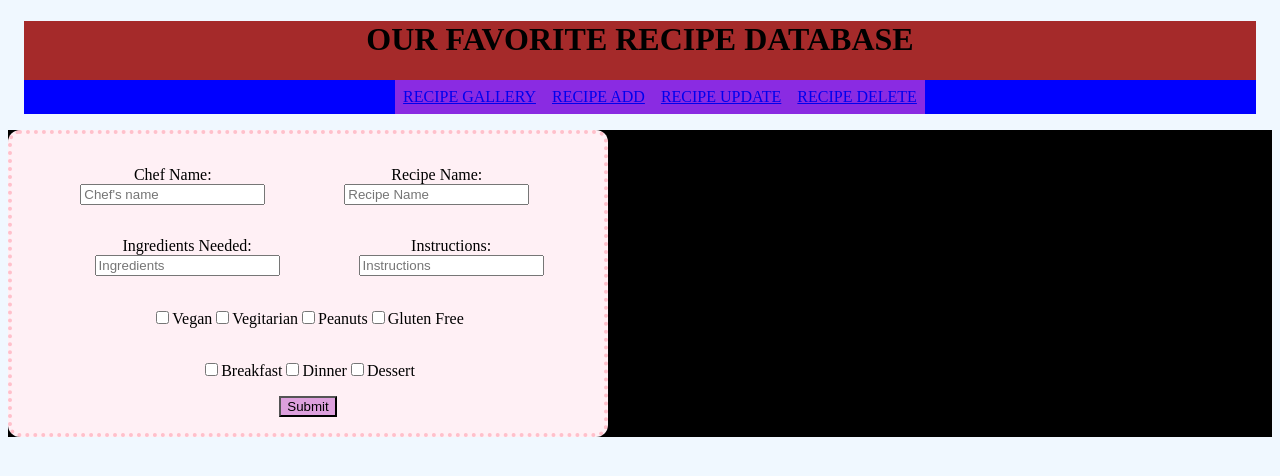
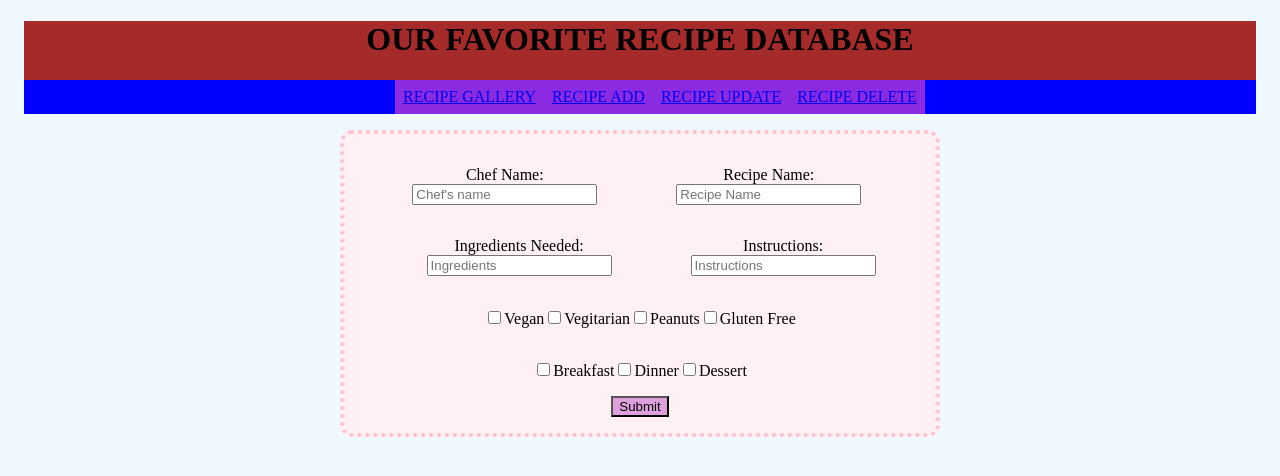
Before and after one commit to RichardFoil/Milestone2, a React (Create React App) app in the folder favorite-recipes/: page /add in a window 1280 px wide. Shown: the top 476 px of the page. Built offline with nearby package versions, Linux system fonts and the light colour scheme.

Commit message:
css once again

```diff
--- a/favorite-recipes/src/App.css
+++ b/favorite-recipes/src/App.css
@@ -1,6 +1,8 @@
 /*.App for the title and any rendering*/
 .App {
     background-color: aliceblue;
+    justify-content: center;
+    text-align: center;
 }
 /*html is for hole body page*/
 html {
@@ -16,8 +18,7 @@ html {
 }
 /*render spot*/
 .display{
-    background-color: black;
-    text-align:  center;
+    display: inline-block;
 }
 /*WHOLE nav space */
 ul{
@@ -44,6 +45,7 @@ form{
     background-color: lavenderblush;
     border: 4px dotted pink;
     justify-content: center;
+    text-align: center;
     border-radius: 12px;
 }
 /*meal time checkboxes*/
```
